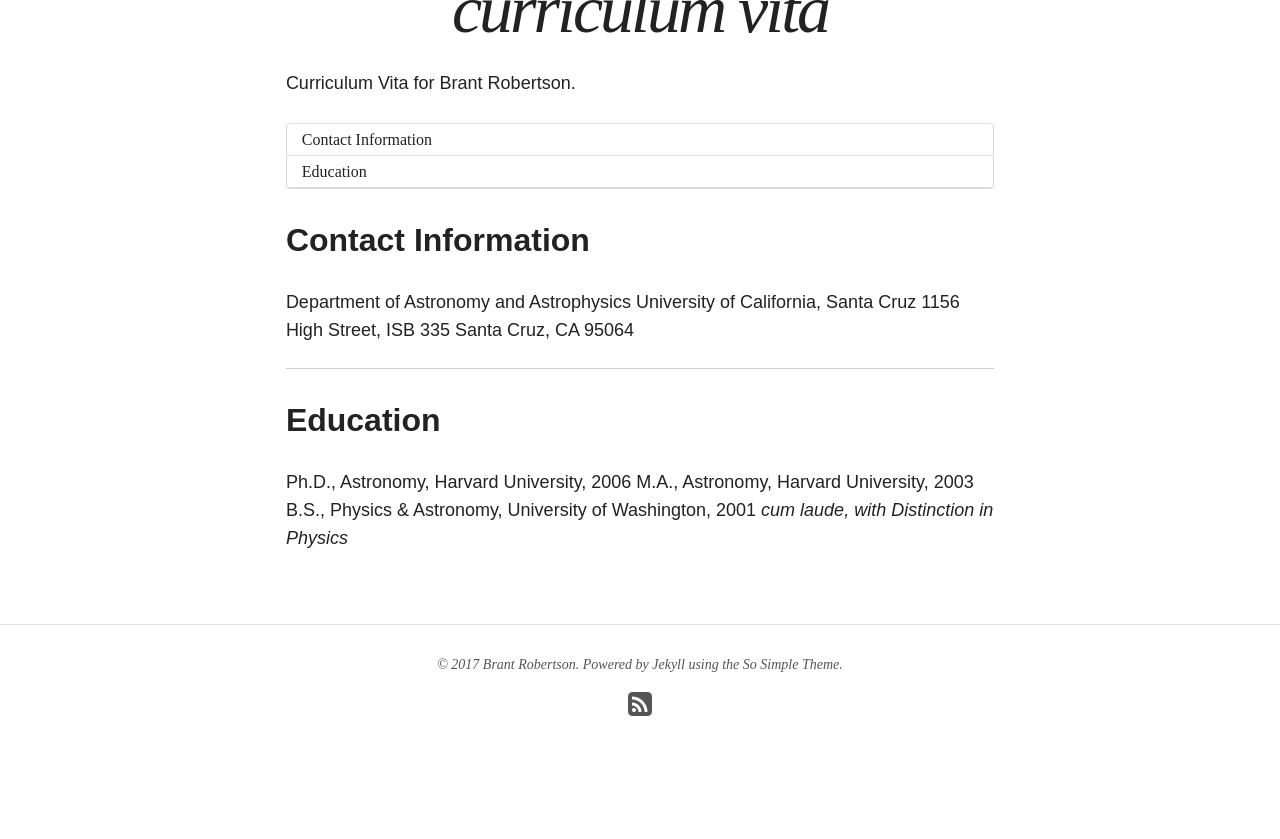
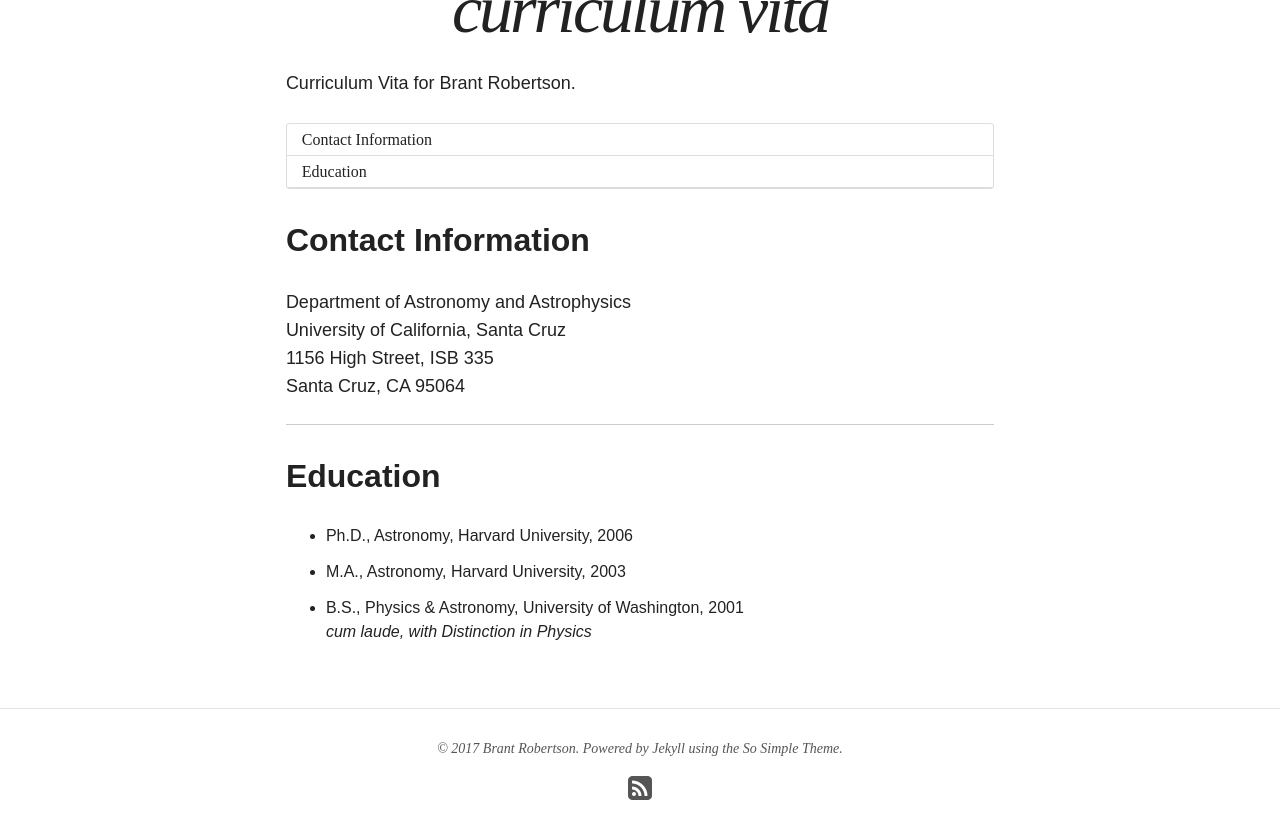
Before and after one commit to brantr/brantr.github.io, a Jekyll site: the page built from cv/index.md, in a window 1280 px wide and 900 px high, scrolled down 666 px. Shown: the top 839 px of the window. Built offline with Jekyll 4.4.1, drawn with Linux system fonts in a browser that asks for light colours; nearby versions of some CDN libraries; before the commit the page ends 1482 px from its top, so only the background shows below that.

```diff
--- a/cv/index.md
+++ b/cv/index.md
@@ -25,10 +25,10 @@ Santa Cruz, CA 95064
 
 ## Education
 
-Ph.D., Astronomy, Harvard University, 2006
-M.A., Astronomy, Harvard University, 2003
-B.S., Physics & Astronomy, University of Washington, 2001
-*cum laude, with Distinction in Physics*
+* Ph.D., Astronomy, Harvard University, 2006
+* M.A., Astronomy, Harvard University, 2003
+* B.S., Physics & Astronomy, University of Washington, 2001
+  *cum laude, with Distinction in Physics*
 
 
 
```
